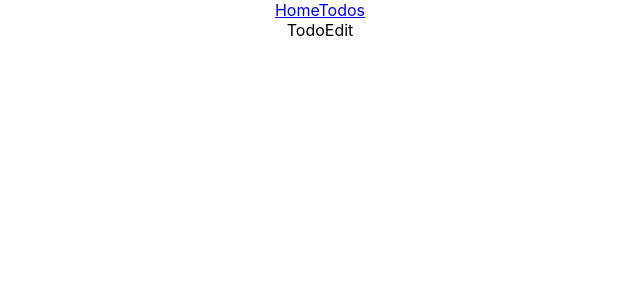
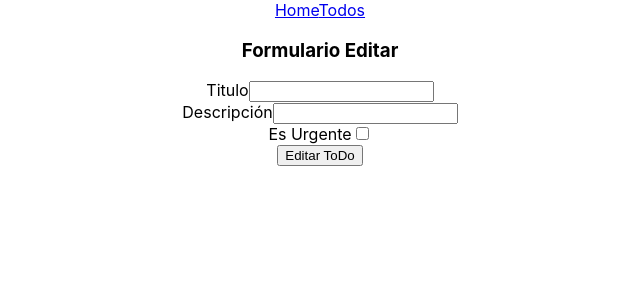
Before and after one commit to jorgeberrizbeitia/FT2209-todo-app-client, a React (Create React App) app: page /todos/1/edit in a window 1280 px wide. Shown: the top 300 px of the page, without its empty margins (320-960 px from the left). Built offline with nearby package versions, Linux system fonts and the light colour scheme.

Commit message:
component edit

```diff
--- a/src/pages/TodoEdit.jsx
+++ b/src/pages/TodoEdit.jsx
@@ -1,8 +1,36 @@
 import React from 'react'
+import { useState } from 'react'
 
 function TodoEdit() {
+
+  const [ titleInput, setTitleInput ] = useState("")
+  const [ descriptionInput, setDescriptionInput ] = useState("")
+  const [ isUrgentInput, setIsUrgentInput ] = useState(false)
+
+  const titleChange = (event) => setTitleInput(event.target.value)
+  const descriptionChange = (event) => setDescriptionInput(event.target.value)
+  const isUrgentChange = (event) => setIsUrgentInput(event.target.checked)
+
   return (
-    <div>TodoEdit</div>
+    <div>
+
+      <h3>Formulario Editar</h3>
+
+      <form>
+
+        <label htmlFor="title">Titulo</label>
+        <input type="text" name="title" value={titleInput} onChange={titleChange}/>
+        <br />
+        <label htmlFor="description">Descripción</label>
+        <input type="text" name="description" value={descriptionInput} onChange={descriptionChange}/>
+        <br />
+        <label htmlFor="isUrgent">Es Urgente</label>
+        <input type="checkbox" name="isUrgent" value={isUrgentInput} onChange={isUrgentChange}/>
+        <br />
+        <button>Editar ToDo</button>
+      </form>
+
+    </div>
   )
 }
 
```
